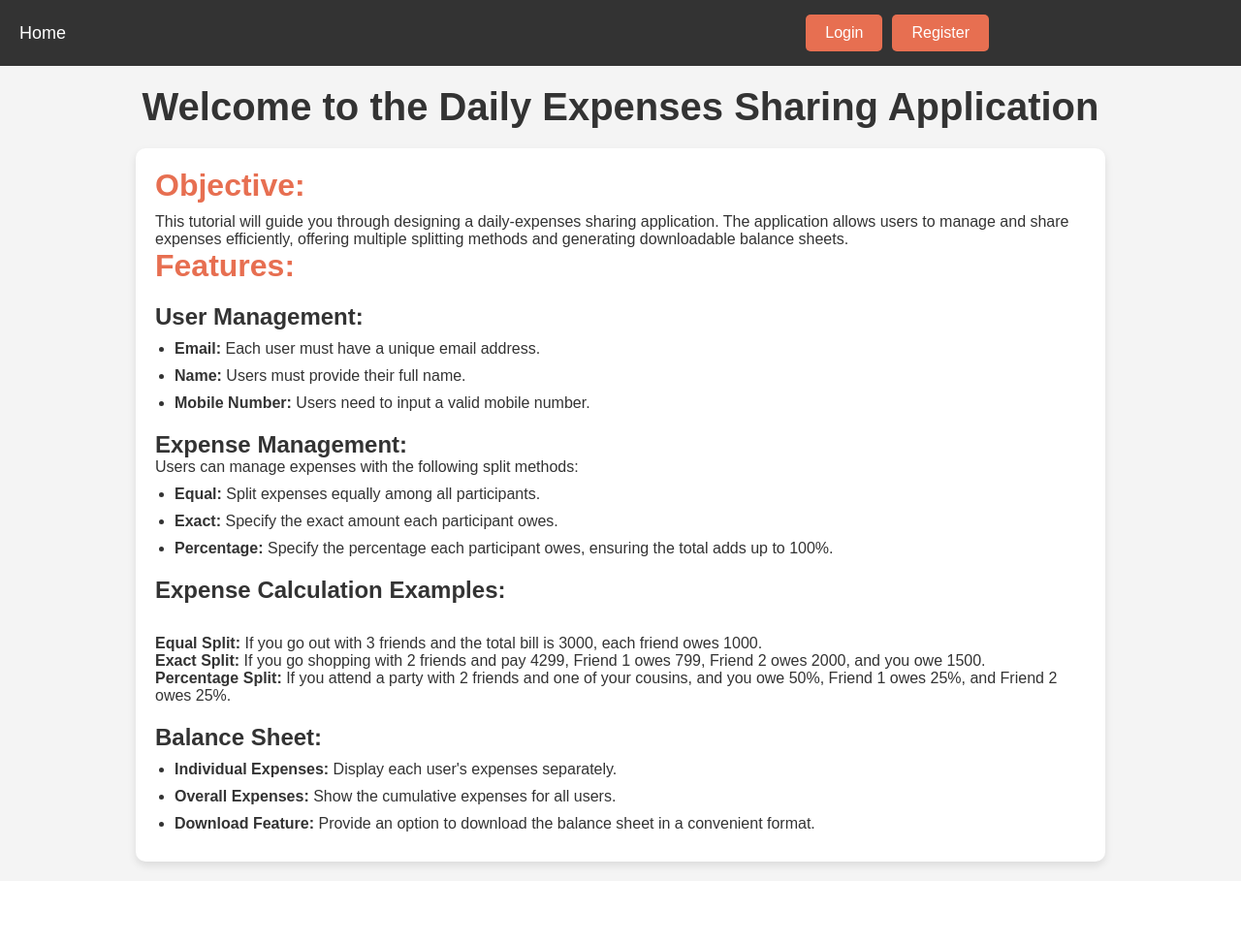
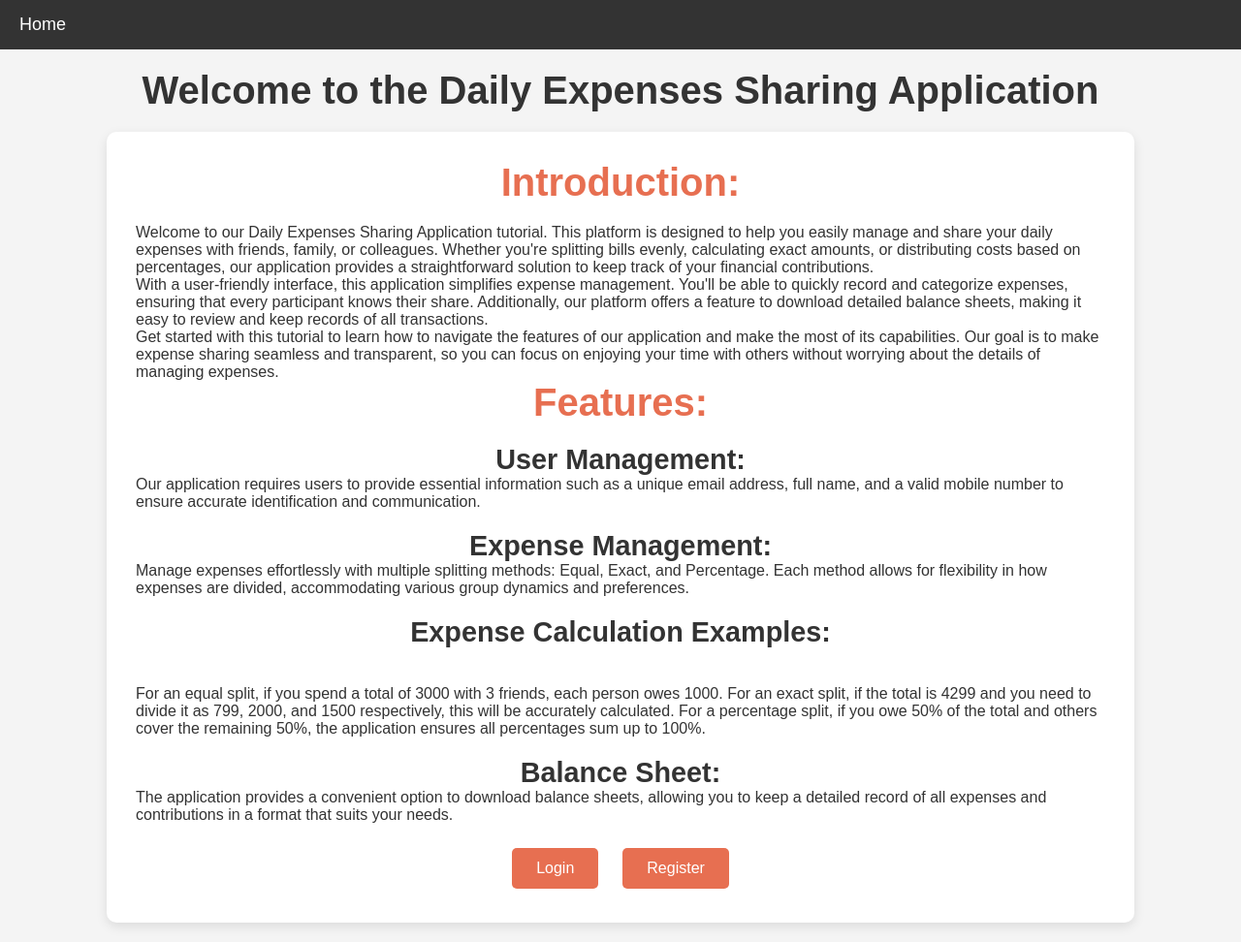
Before and after one commit to VR-Rathod/Expenses-Manager, a Django app: template expenses_map/templates/home.html in a window 1280 px wide. Shown: the whole page at 97% size. Before the commit the page ends 899 px from the top, so only its background shows below. Run offline with Django 5.2, Linux system fonts and the light colour scheme; the template is opened without the code that fills it, so the values that code supplies are empty.

```diff
--- a/expenses_map/static/home.css
+++ b/expenses_map/static/home.css
@@ -40,27 +40,6 @@ body {
     color: #e76f51;
 }
 
-.nav-buttons {
-    display: flex;
-    gap: 10px;
-}
-
-.btn {
-    background-color: #e76f51;
-    color: #fff;
-    border: none;
-    padding: 10px 20px;
-    font-size: 16px;
-    border-radius: 5px;
-    cursor: pointer;
-    transition: background-color 0.3s, transform 0.3s;
-}
-
-.btn:hover {
-    background-color: #f4a261;
-    transform: scale(1.05);
-}
-
 /* Main content */
 .main-content {
     display: flex;
@@ -71,9 +50,12 @@ body {
     padding: 20px;
 }
 
-.container {
-    width: 90%;
-    max-width: 1000px;
+/* Container for the tutorial content and buttons */
+.content-container {
+    display: flex;
+    flex-direction: column;
+    align-items: center;
+    width: 100%;
 }
 
 /* Title styling */
@@ -82,30 +64,36 @@ body {
     margin-bottom: 20px;
     color: #333;
     text-align: center;
+    animation: fadeIn 1s ease-out;
 }
 
 /* Tutorial content */
 .tutorial-content {
     background: #fff;
-    padding: 20px;
+    padding: 30px;
     border-radius: 10px;
-    box-shadow: 0 4px 8px rgba(0, 0, 0, 0.1);
+    box-shadow: 0 4px 12px rgba(0, 0, 0, 0.1);
+    animation: fadeIn 1s ease-out;
+    width: 100%;
+    max-width: 1000px;
 }
 
 /* Section titles */
 .section-title {
-    font-size: 2em;
+    font-size: 2.5em;
     color: #e76f51;
-    margin-bottom: 10px;
-    animation: fadeIn 1s ease-out;
+    margin-bottom: 20px;
+    text-align: center; /* Center section titles */
+    animation: fadeInUp 1s ease-out;
 }
 
 /* Feature title */
 .feature-title {
-    font-size: 1.5em;
+    font-size: 1.8em;
     margin-top: 20px;
     color: #333;
-    animation: fadeIn 1s ease-out;
+    animation: fadeInUp 1s ease-out;
+    text-align: center; /* Center feature titles */
 }
 
 /* Feature list */
@@ -113,10 +101,6 @@ body {
     list-style: disc;
     padding-left: 20px;
     margin-top: 10px;
-}
-
-.feature-list li {
-    margin-bottom: 10px;
 }
 
 /* Fade-in text animation */
@@ -135,3 +119,40 @@ body {
         transform: translateY(0);
     }
 }
+
+@keyframes fadeInUp {
+    from {
+        opacity: 0;
+        transform: translateY(20px);
+    }
+    to {
+        opacity: 1;
+        transform: translateY(0);
+    }
+}
+
+/* Button styles */
+.nav-buttons {
+    display: flex;
+    justify-content: center; /* Center buttons horizontally */
+    gap: 15px;
+    margin-top: 20px; /* Add margin to separate from content above */
+}
+
+.btn {
+    background-color: #e76f51;
+    color: #fff;
+    border: none;
+    padding: 12px 25px;
+    font-size: 16px;
+    border-radius: 5px;
+    cursor: pointer;
+    transition: background-color 0.3s, transform 0.3s;
+    text-align: center;
+    margin: 5px; /* Add margin to create spacing around buttons */
+}
+
+.btn:hover {
+    background-color: #f4a261;
+    transform: scale(1.05);
+}
--- a/expenses_map/templates/home.html
+++ b/expenses_map/templates/home.html
@@ -11,52 +11,40 @@
     <nav class="navbar">
         <div class="container">
             <a href="{% url 'home' %}" class="nav-link">Home</a>
-            <div class="nav-buttons">
-                <button class="btn" onclick="window.location.href='{% url 'login' %}'">Login</button>
-                <button class="btn" onclick="window.location.href='{% url 'register' %}'">Register</button>
-            </div>
         </div>
     </nav>
     <div class="main-content">
-        <div class="container">
+        <div class="content-container">
             <h1 class="title">Welcome to the Daily Expenses Sharing Application</h1>
             <div class="tutorial-content">
-                <h2 class="section-title">Objective:</h2>
-                <p class="fade-in">This tutorial will guide you through designing a daily-expenses sharing application. The application allows users to manage and share expenses efficiently, offering multiple splitting methods and generating downloadable balance sheets.</p>
+                <h2 class="section-title">Introduction:</h2>
+                <p class="fade-in">Welcome to our Daily Expenses Sharing Application tutorial. This platform is designed to help you easily manage and share your daily expenses with friends, family, or colleagues. Whether you're splitting bills evenly, calculating exact amounts, or distributing costs based on percentages, our application provides a straightforward solution to keep track of your financial contributions.</p>
+                <p class="fade-in">With a user-friendly interface, this application simplifies expense management. You'll be able to quickly record and categorize expenses, ensuring that every participant knows their share. Additionally, our platform offers a feature to download detailed balance sheets, making it easy to review and keep records of all transactions.</p>
+                <p class="fade-in">Get started with this tutorial to learn how to navigate the features of our application and make the most of its capabilities. Our goal is to make expense sharing seamless and transparent, so you can focus on enjoying your time with others without worrying about the details of managing expenses.</p>
 
                 <h2 class="section-title">Features:</h2>
 
                 <div class="feature">
                     <h3 class="feature-title">User Management:</h3>
-                    <ul class="feature-list">
-                        <li><strong>Email:</strong> Each user must have a unique email address.</li>
-                        <li><strong>Name:</strong> Users must provide their full name.</li>
-                        <li><strong>Mobile Number:</strong> Users need to input a valid mobile number.</li>
-                    </ul>
+                    <p class="fade-in">Our application requires users to provide essential information such as a unique email address, full name, and a valid mobile number to ensure accurate identification and communication.</p>
                 </div>
 
                 <div class="feature">
                     <h3 class="feature-title">Expense Management:</h3>
-                    <p class="fade-in">Users can manage expenses with the following split methods:</p>
-                    <ul class="feature-list">
-                        <li><strong>Equal:</strong> Split expenses equally among all participants.</li>
-                        <li><strong>Exact:</strong> Specify the exact amount each participant owes.</li>
-                        <li><strong>Percentage:</strong> Specify the percentage each participant owes, ensuring the total adds up to 100%.</li>
-                    </ul>
+                    <p class="fade-in">Manage expenses effortlessly with multiple splitting methods: Equal, Exact, and Percentage. Each method allows for flexibility in how expenses are divided, accommodating various group dynamics and preferences.</p>
 
                     <h4 class="feature-title">Expense Calculation Examples:</h4>
-                    <p class="fade-in"><strong>Equal Split:</strong> If you go out with 3 friends and the total bill is 3000, each friend owes 1000.</p>
-                    <p class="fade-in"><strong>Exact Split:</strong> If you go shopping with 2 friends and pay 4299, Friend 1 owes 799, Friend 2 owes 2000, and you owe 1500.</p>
-                    <p class="fade-in"><strong>Percentage Split:</strong> If you attend a party with 2 friends and one of your cousins, and you owe 50%, Friend 1 owes 25%, and Friend 2 owes 25%.</p>
+                    <p class="fade-in">For an equal split, if you spend a total of 3000 with 3 friends, each person owes 1000. For an exact split, if the total is 4299 and you need to divide it as 799, 2000, and 1500 respectively, this will be accurately calculated. For a percentage split, if you owe 50% of the total and others cover the remaining 50%, the application ensures all percentages sum up to 100%.</p>
                 </div>
 
                 <div class="feature">
                     <h3 class="feature-title">Balance Sheet:</h3>
-                    <ul class="feature-list">
-                        <li><strong>Individual Expenses:</strong> Display each user's expenses separately.</li>
-                        <li><strong>Overall Expenses:</strong> Show the cumulative expenses for all users.</li>
-                        <li><strong>Download Feature:</strong> Provide an option to download the balance sheet in a convenient format.</li>
-                    </ul>
+                    <p class="fade-in">The application provides a convenient option to download balance sheets, allowing you to keep a detailed record of all expenses and contributions in a format that suits your needs.</p>
+                </div>
+
+                <div class="nav-buttons">
+                    <button class="btn" onclick="window.location.href='{% url 'login' %}'">Login</button>
+                    <button class="btn" onclick="window.location.href='{% url 'register' %}'">Register</button>
                 </div>
             </div>
         </div>
```
Also changed, not shown: expenses_map/db.sqlite3.
